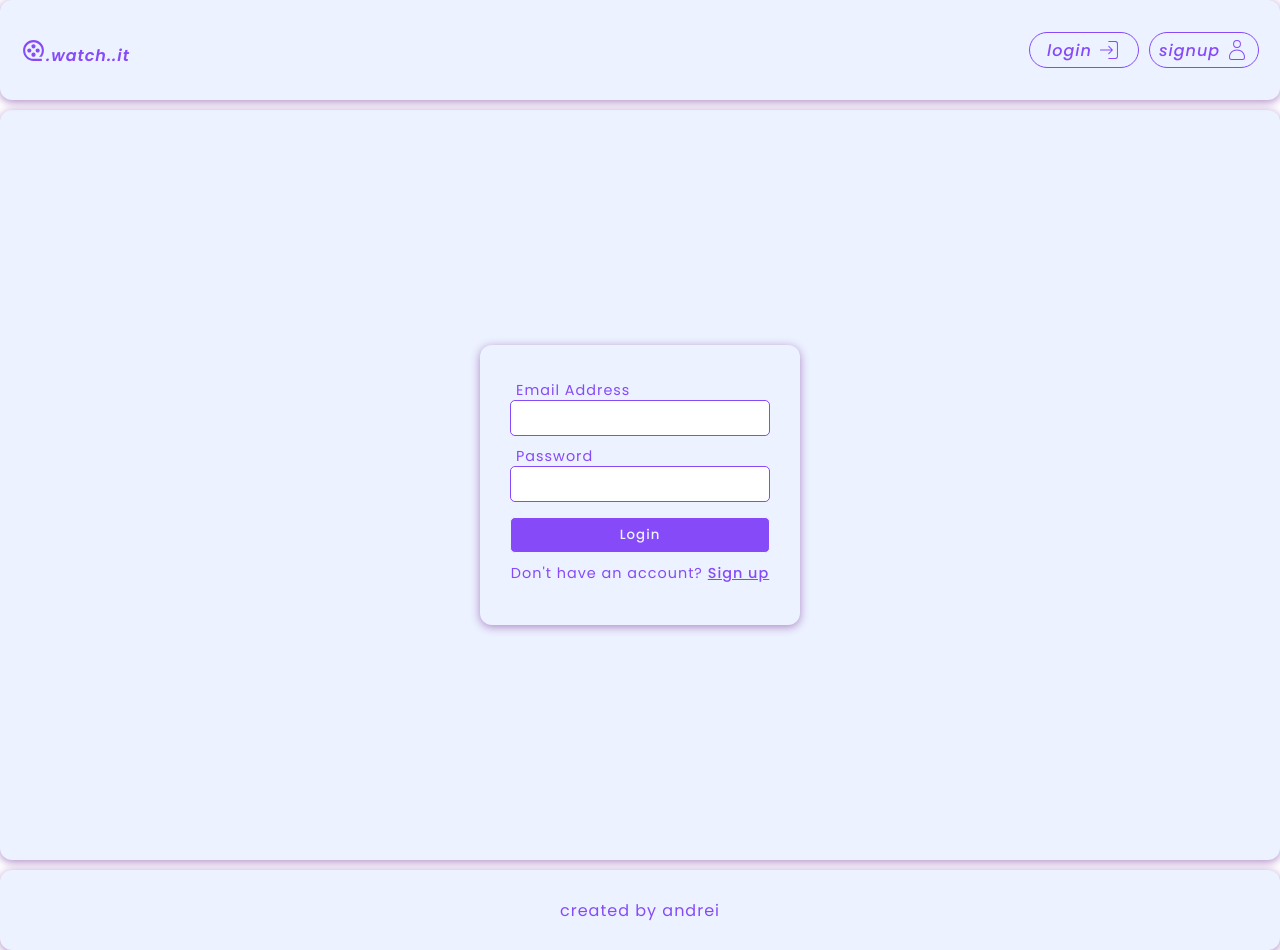
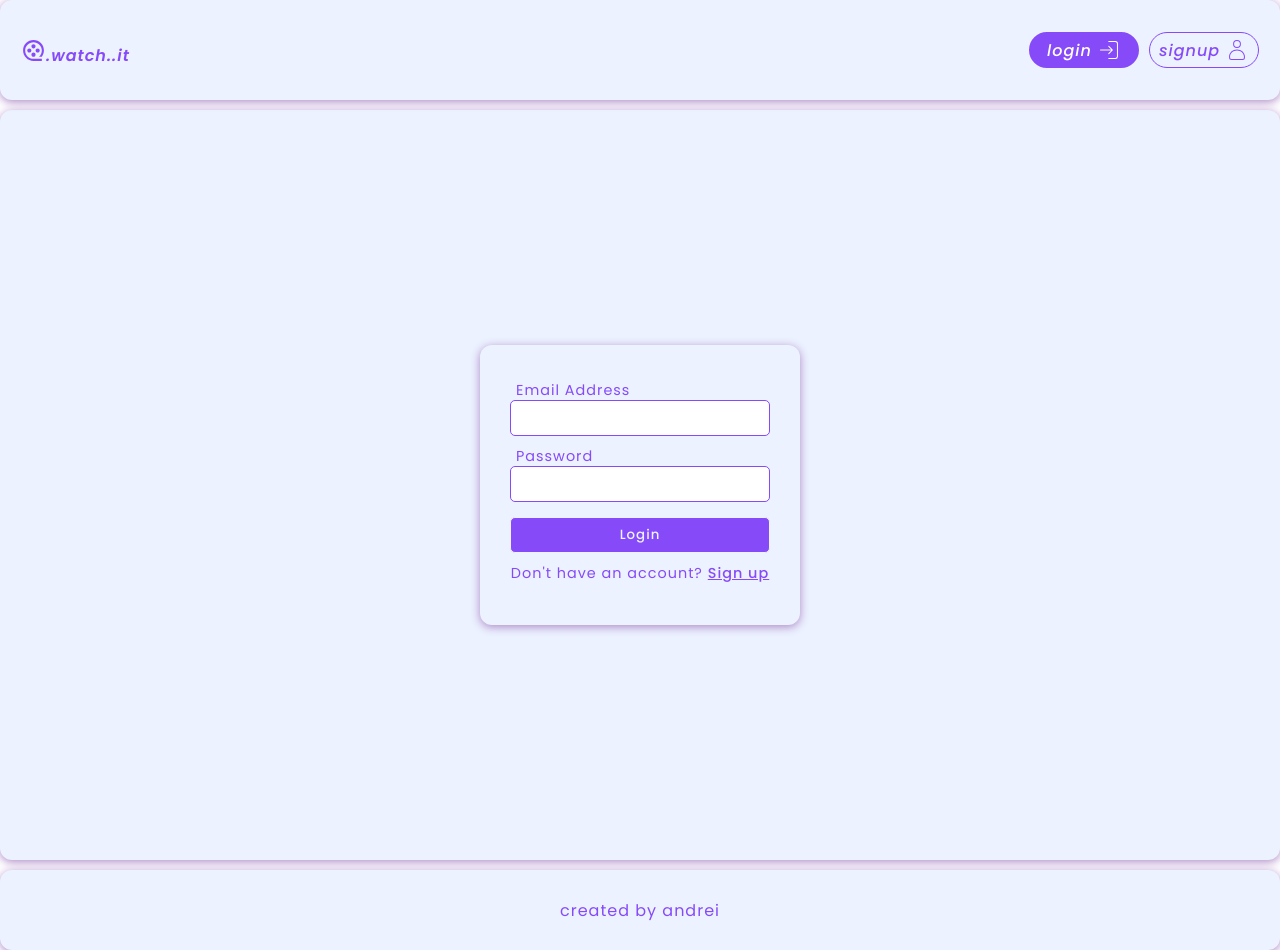
Before and after one commit to andbudha/watch-it, a React (Vite) app: page /login in a window 1280 px wide. Built offline with nearby package versions, Linux system fonts and the light colour scheme; no server answers; the database is empty.

Commit message:
Navbar active link styles updated

```diff
--- a/src/components/Navbar/Navbar.tsx
+++ b/src/components/Navbar/Navbar.tsx
@@ -32,18 +32,42 @@ export const Navbar = () => {
       <div className={styles.links_box}>
         {!user ? (
           <div className={styles.auth_box}>
-            <NavLink to={'login'} className={styles.login_button_box}>
+            <NavLink
+              to={'login'}
+              className={styles.login_button_box}
+              style={({ isActive }) => ({
+                background: isActive ? '#864af9' : '',
+                color: isActive ? '#fff' : '',
+                border: isActive ? '2px solid #864af9' : '',
+              })}
+            >
               <span className={styles.link_text}>login</span>
               <CiLogin className={styles.login_icon} />
             </NavLink>
-            <NavLink to={'signup'} className={styles.signin_button_box}>
+            <NavLink
+              to={'signup'}
+              className={styles.signin_button_box}
+              style={({ isActive }) => ({
+                background: isActive ? '#864af9' : '',
+                color: isActive ? '#fff' : '',
+                border: isActive ? '2px solid #864af9' : '',
+              })}
+            >
               <span className={styles.link_text}>signup</span>
               <CiUser className={styles.signin_icon} />
             </NavLink>
           </div>
         ) : (
           <div className={styles.nav_box}>
-            <NavLink to={'mylist'} className={styles.my_list_link_main_box}>
+            <NavLink
+              to={'mylist'}
+              className={styles.my_list_link_main_box}
+              style={({ isActive }) => ({
+                background: isActive ? '#864af9' : '',
+                color: isActive ? '#fff' : '',
+                border: isActive ? '2px solid #864af9' : '',
+              })}
+            >
               {user && (
                 <div className={styles.my_list_link_box}>
                   {' '}
```
